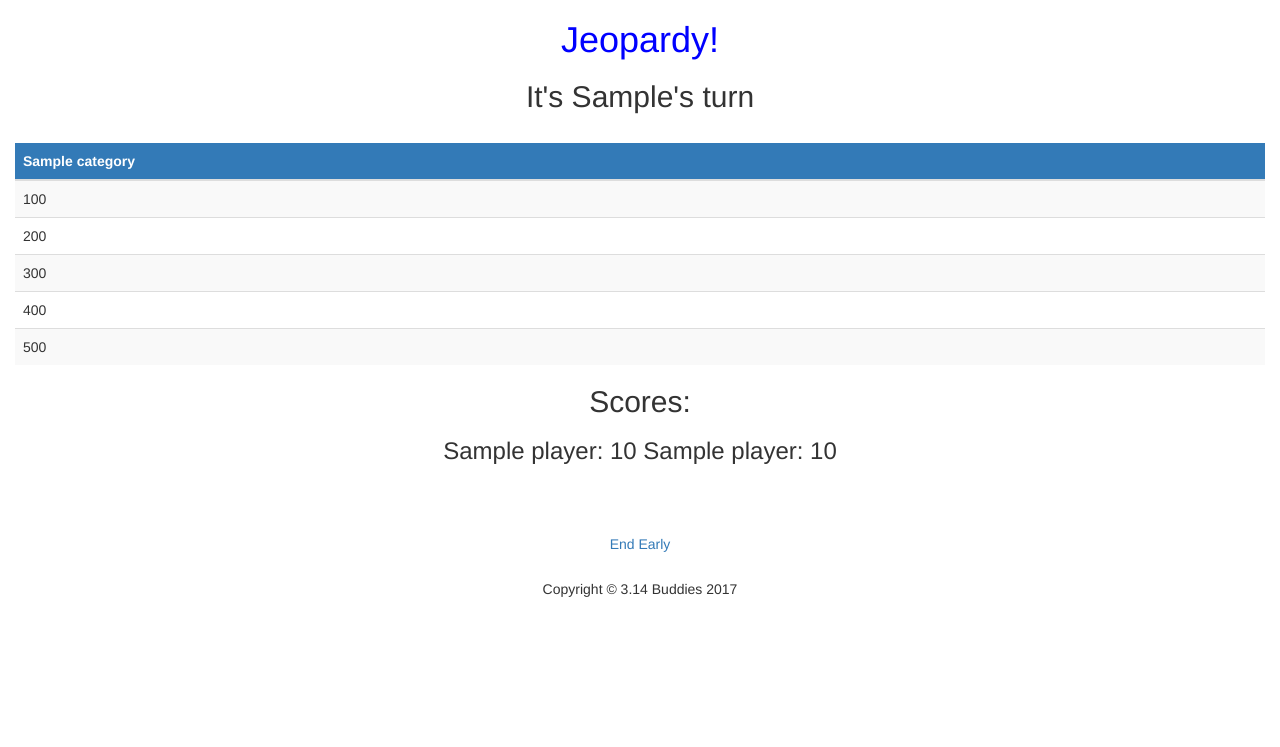
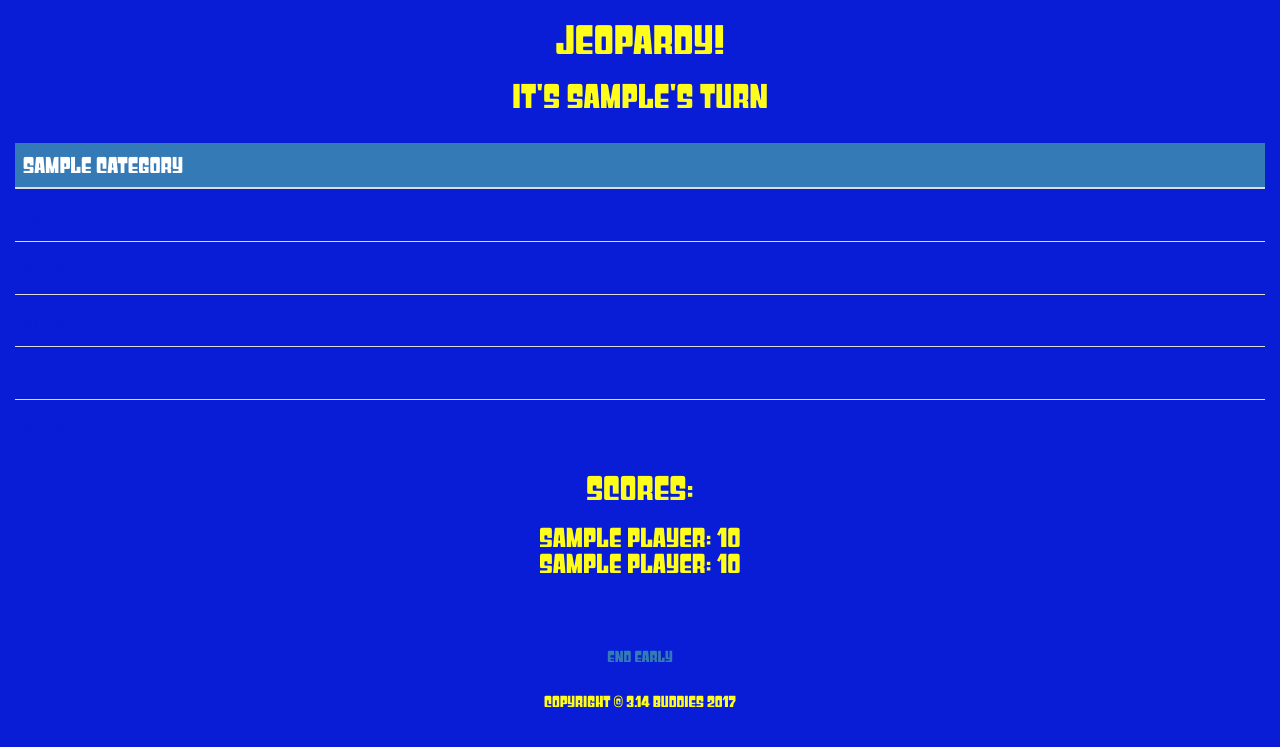
Before and after one commit to Anish2454/3.14Buddies, a Flask app: template templates/board.html in a window 1280 px wide. Shown: the top 747 px of the page. Run offline with Flask 2, Linux system fonts and the light colour scheme; the template is opened without the code that fills it: most values are stand-ins (such as "Sample title", 1, 10 or a date in 2020); some libraries are stand-ins or nearby versions.

Commit message:
Added UI

```diff
--- a/static/styles.css
+++ b/static/styles.css
@@ -1,14 +1,18 @@
+@font-face{
+  font-family: jeopardy;
+  src: url(gyparody_hv.ttf);
+}
+
 .jumbotron {
   padding-left: 8%;
   padding-right: 8%;
   padding-top: 8%;
 }
 
-input.round {
-  border-radius: 2px;
-  width: 100px;
+#round {
+  border-radius: 5px;
+  width: 500px;
   border-width: thin;
-  padding:5px;
 }
 
 #title {
@@ -38,6 +42,26 @@ h4 {
   padding: 2%;
 }
 
-#title_game_board{
-  color: Blue;
+body {
+  background-color: #081dd5;
+  font-family: jeopardy;
+  color: #fffd19;
 }
+
+.input{
+  color: Black;
+}
+
+.board_tile{
+  font-size: 25px;
+  color: #fffd19;
+}
+
+.board_tile_clicked{
+  font-size: 25px;
+  color: #081dd5;
+}
+
+#board{
+  font-size: 20px;
+}
--- a/templates/base.html
+++ b/templates/base.html
@@ -13,7 +13,7 @@
     <link rel="stylesheet" href="https://maxcdn.bootstrapcdn.com/bootstrap/3.3.7/css/bootstrap.min.css">
     <script src="https://ajax.googleapis.com/ajax/libs/jquery/3.2.0/jquery.min.js"></script>
     <script src="https://maxcdn.bootstrapcdn.com/bootstrap/3.3.7/js/bootstrap.min.js"></script>
-    <link rel="stylesheet" type="text/css" href="/static/styles.css">
+    <link rel="stylesheet" href="../static/styles.css">
   </head>
 
   <body>
--- a/templates/board.html
+++ b/templates/board.html
@@ -1,6 +1,4 @@
 {% extends "base.html" %}
-
-<!-- displays the board to the users -->
 
 {% block title %}
 Board - Jeopardy!
@@ -14,11 +12,11 @@ Board - Jeopardy!
 <br>
 <div class="container-fluid">
   <!-- shows the question column -->
-  <table class="table table-striped" table-layout="fixed">
+  <table class="table" table-layout="fixed">
     <thead>
       <tr>
         {% for category in game_board %}
-        <th class="bg-primary" table-layout="fixed">{{category}}</th>
+        <th class="bg-primary" table-layout="fixed" id="board">{{category}}</th>
         {% endfor %}
       </tr>
     </thead>
@@ -28,9 +26,9 @@ Board - Jeopardy!
       <tr>
         {% for category in game_board %}
         {% if game_board[category][str(x*100+100)][2] %}
-        <td table-layout="fixed"><a href="/question/{{category}}/{{x * 100 + 100}}">{{x * 100 + 100}}</a></td>
+        <td table-layout="fixed"><a class = "board_tile" href="/question/{{category}}/{{x * 100 + 100}}">{{x * 100 + 100}}</a></td>
         {% else %}
-        <td table-layout="fixed">{{x * 100 + 100}}</td>
+        <td table-layout="fixed" class = "board_tile_clicked">{{x * 100 + 100}}</td>
         {% endif %}
         {% endfor %}
       </tr>
@@ -40,12 +38,12 @@ Board - Jeopardy!
 
     <center>
       <p><h2>Scores:</h2></p>
-      <h3>{{players[0]}}: {{scores[players[0]]}}
+      <h3>{{players[0]}}: {{scores[players[0]]}} <br>
       {{players[1]}}: {{scores[players[1]]}}</h3>
 
       <br>
       <br>
       <br>
-      <a href="/game_over">End Early</a>
+      <a href="/game_over" id="end_early">End Early</a>
     </center>
 {% endblock %}
--- a/templates/display_question.html
+++ b/templates/display_question.html
@@ -17,4 +17,4 @@
         <input type="submit">
       </div>
   </center>
-{% endblock body %}
+{% endblock %}
```
Also changed, not shown: templates/home.html (+7 -2 lines), static/gyparody rg.ttf (deleted), static/gyparody_hv.ttf (renamed from static/gyparody hv.ttf), static/gyparody_rg.ttf (added).
